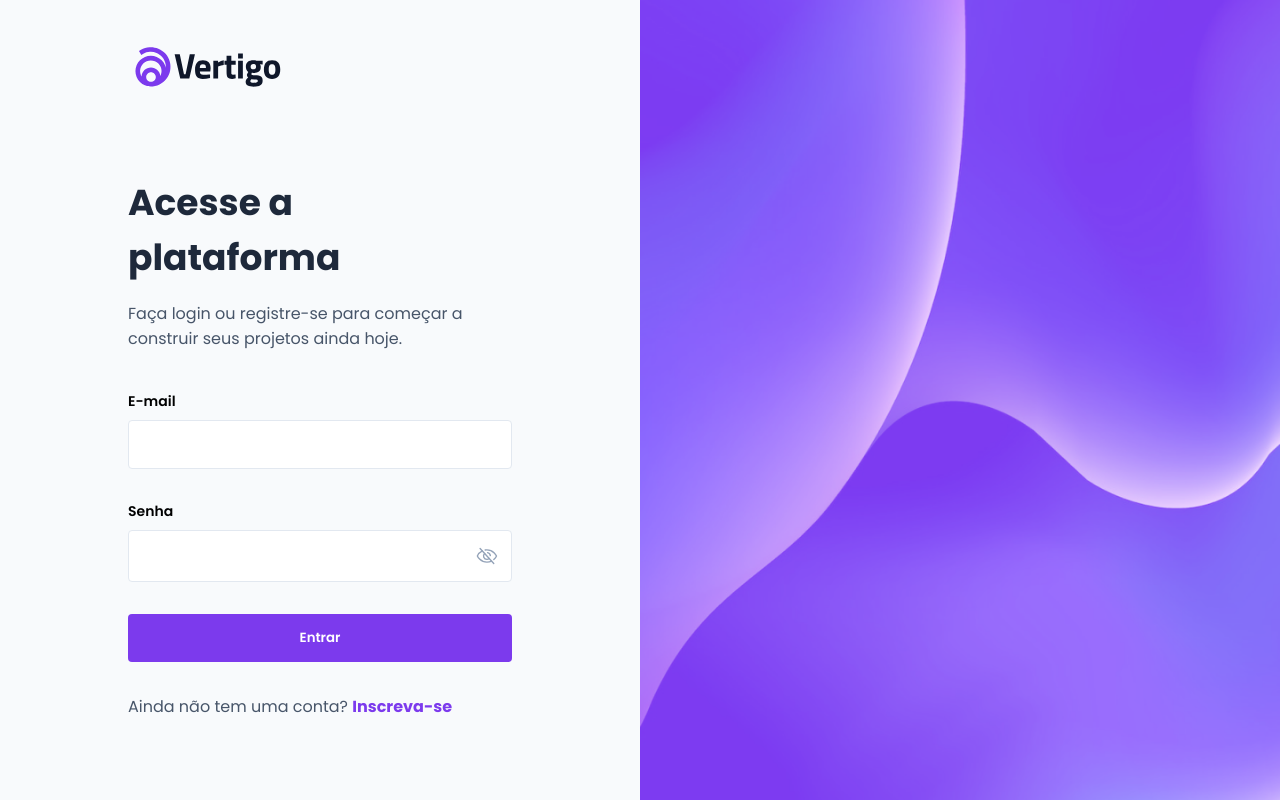
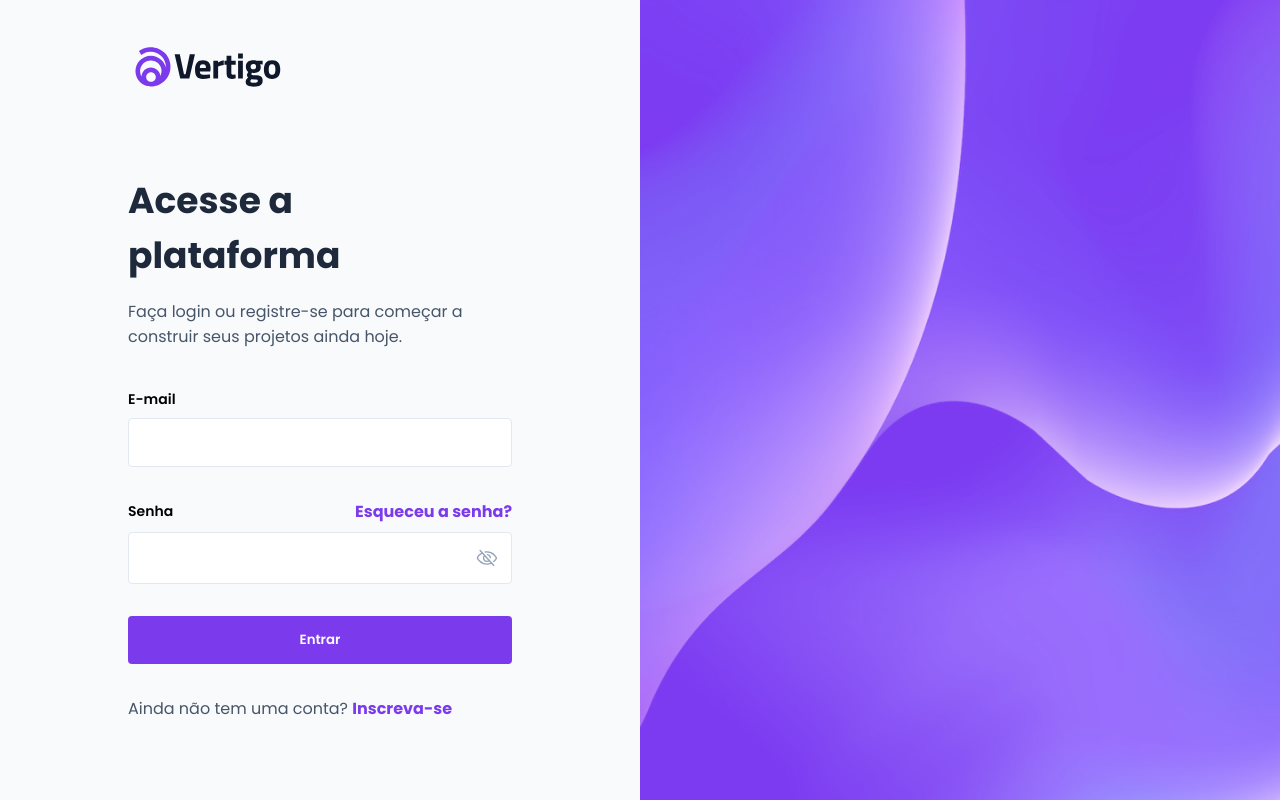
Before and after one commit to claytonfortunato/PageLogin-11, a React (Vite) app: page / in a window 1280 px wide. Built offline with nearby package versions, Linux system fonts and the light colour scheme.

Commit message:
feat: type default and button de senha

```diff
--- a/src/components/Input/index.tsx
+++ b/src/components/Input/index.tsx
@@ -14,6 +14,8 @@ interface InputProps extends InputHTMLAttributes<HTMLInputElement> {
 export const Input = ({ label, placeholder, name, type }: InputProps) => {
   const [hidden, setHidden] = useState(true);
 
+  const recoverPassword = <a href="#">Esqueceu a senha?</a>;
+
   const Icon = hidden ? <EyeSlash /> : <Eye />;
 
   const obtainInputActualType = () => {
@@ -28,6 +30,7 @@ export const Input = ({ label, placeholder, name, type }: InputProps) => {
     <C.Container>
       <C.LabelWrapper>
         <label htmlFor={name}>{label}</label>
+        {type === "password" ? recoverPassword : <></>}
       </C.LabelWrapper>
       <C.InputWrapper>
         <input id={name} />
--- a/src/components/Input/styles.ts
+++ b/src/components/Input/styles.ts
@@ -6,6 +6,10 @@ export const Container = styled.div`
 
 export const LabelWrapper = styled.div`
   margin-bottom: 0.8rem;
+
+  display: flex;
+  justify-content: space-between;
+  align-items: center;
 
   label {
     font-size: 14px;
--- a/src/pages/Home/components/Footer/styles.ts
+++ b/src/pages/Home/components/Footer/styles.ts
@@ -4,14 +4,4 @@ export const Container = styled.div`
   margin-top: 3.2rem;
   color: ${(props) => props.theme.colors.gray600};
   font-size: 16px;
-
-  a {
-    font-weight: 700;
-    text-decoration: none;
-    color: ${(props) => props.theme.colors.purple700};
-
-    &:hover {
-      text-decoration: underline;
-    }
-  }
 `;
--- a/src/styles/GlobalStyle.ts
+++ b/src/styles/GlobalStyle.ts
@@ -35,4 +35,15 @@ export const GlobalStyle = createGlobalStyle`
 
         }
     }
+
+    a {
+        font-size: 16px;
+    font-weight: 700;
+    text-decoration: none;
+    color: ${(props) => props.theme.colors.purple700};
+
+    &:hover {
+      text-decoration: underline;
+    }
+  }
 `;
```
Also changed, not shown: src/@types/theme.d.ts (added, +8 -0 lines).
